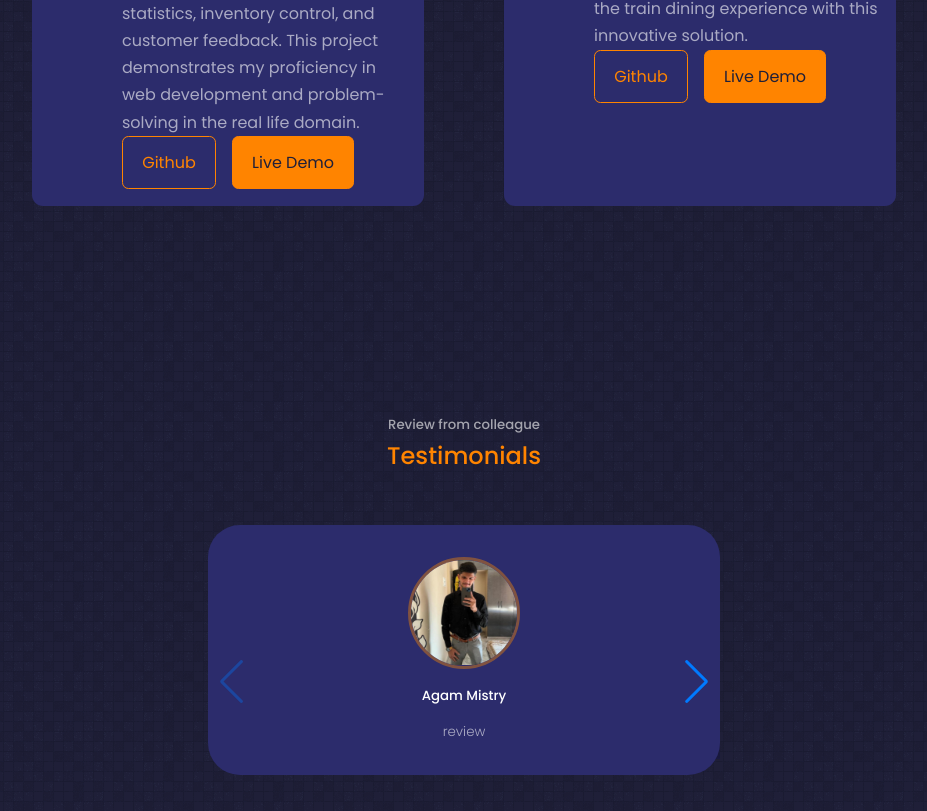
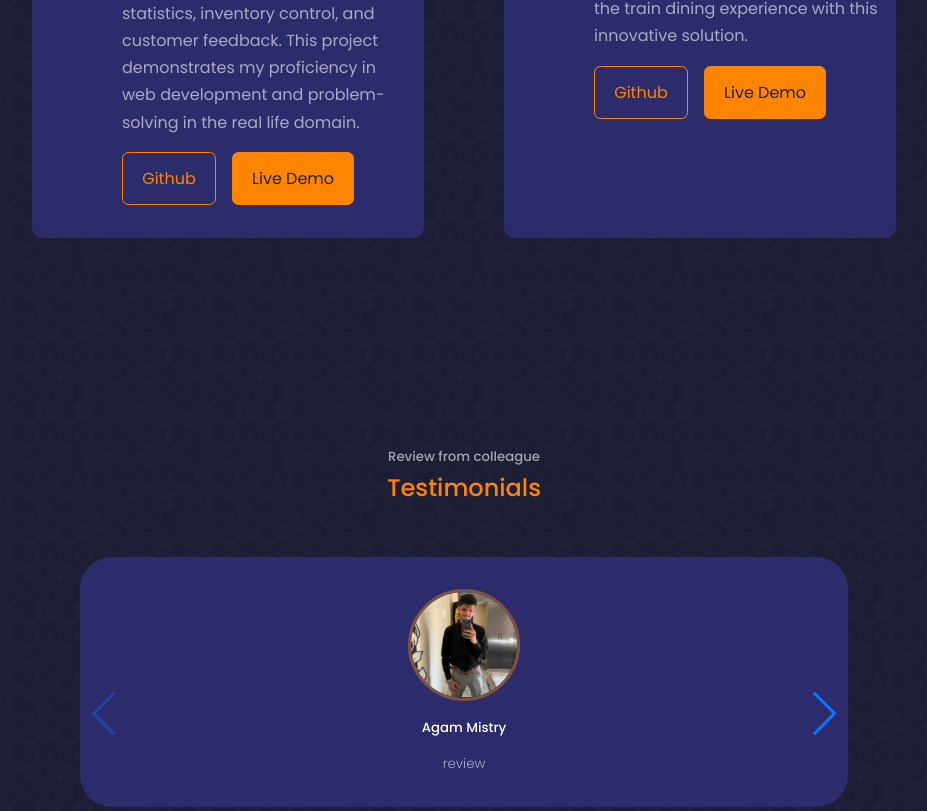
Before and after one commit to GaurangParmar1810/Portfolio-React, a React (Create React App) app: page / in a window 1280 px wide. Shown: the part 2869-3680 px from the top of the page, without its empty margins (176-1103 px from the left). Built offline with nearby package versions, Linux system fonts and the light colour scheme.

Commit message:
style changed

```diff
--- a/src/components/experience/experience.css
+++ b/src/components/experience/experience.css
@@ -40,7 +40,7 @@
     font-size: 1.4rem;
     line-height: 1; /* Add line-height property */
     display: grid;
-    grid-template-columns: 0.2fr,1fr;
+    /* grid-template-columns: ; */
     margin-right: 0.5rem; /* Adjust margin as desired */
 }
 
--- a/src/components/portfoliyo/portfoliyo.css
+++ b/src/components/portfoliyo/portfoliyo.css
@@ -32,6 +32,7 @@
 .portfoliyo__item-cta {
     display: flex;
     gap: 1rem;
+    padding: 1rem 0 1rem;
     margin-bottom: 1;
 }
 
--- a/src/components/testimonials/testimonials.css
+++ b/src/components/testimonials/testimonials.css
@@ -1,5 +1,5 @@
-.container.testimonials__container{
-    width :40%;
+.container.testimonials__container {
+  width: 60%;
   padding-bottom: 4rem;
 }
 
@@ -20,29 +20,42 @@
   /* user-select: none; */
 }
 
-.colleague_review{
+.colleague_review {
   color: var(--color-light);
   font-weight: 300;
   display: block;
-    width:80%;
-    margin:0.8rem auto 0;
+  width: 80%;
+  margin: 0.8rem auto 0;
 }
 
 /* Media query for medium devices */
-
-@media screen and (max-width: 1024px){
-    .container .testimonials__container{
-        width :60%;
+@media screen and (max-width: 1024px) {
+  .container .testimonials__container {
+    width: 60%;
   }
 }
 
 /* Media query for small devices */
-
-@media screen and (max-width: 600px){
-    .container.testimonials__container{
-        width :var(--container-width-sm);
+@media screen and (max-width: 600px) {
+  .container.testimonials__container {
+    width: var(--container-width-sm);
   }
-    .colleague_review{
+  .colleague_review {
     width: var(--container-width-sm);
   }
 }
+
+/* Stylish slide effect with slow transition */
+.swiper-container {
+  overflow: hidden;
+  position: relative;
+}
+
+.swiper-slide {
+  opacity: 0;
+  transition: opacity 1s ease;
+}
+
+.swiper-slide-active {
+  opacity: 1;
+}
```
Lines whose indentation alone changed are shown as unchanged.
